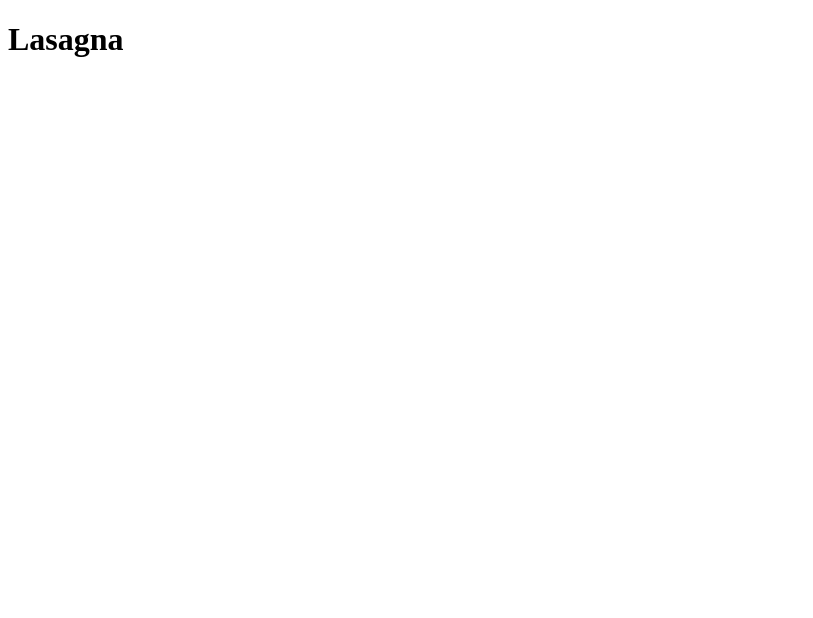
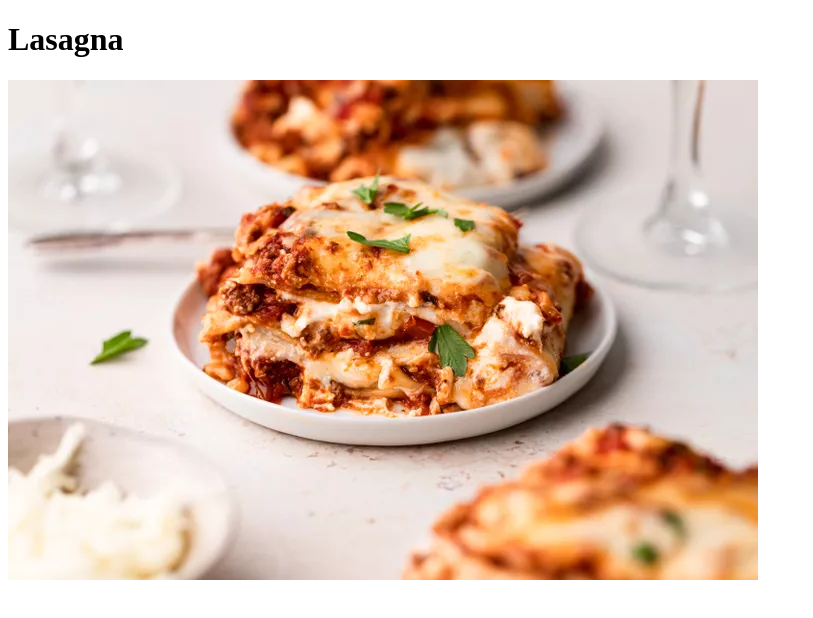
Before and after one commit to Stacey-bee/odin-recipes, a plain HTML site: page recipes/lasagna.html in a window 1280 px wide. Shown: the whole page, without its empty margins (0-813 px from the left). Drawn offline with Linux system fonts and the light colour scheme.

Commit message:
add lasagna image

```diff
--- a/recipes/lasagna.html
+++ b/recipes/lasagna.html
@@ -6,5 +6,6 @@
     </head>
     <body>
         <h1>Lasagna</h1>
+        <img src="../images/lasagna.webp">
     </body>
 </html>
```
Also changed, not shown: images/lasagna.webp (added).
